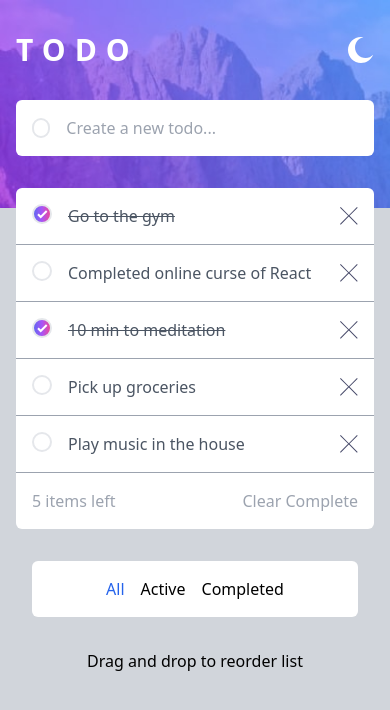
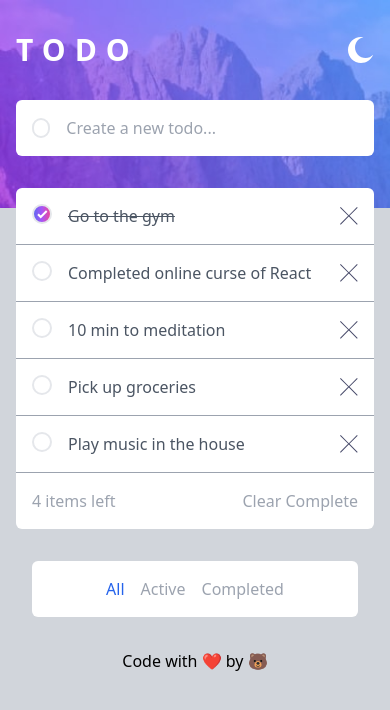
Before and after one commit to Yuniski/Todo-react-tailwild, a React (Vite) app: page / in a window 390 px wide. Shown: the top 710 px of the page. Built offline with nearby package versions, Linux system fonts and the light colour scheme.

Commit message:
breakpoint and Filter

```diff
--- a/components/Header.jsx
+++ b/components/Header.jsx
@@ -2,7 +2,7 @@ import MoonIcon from "../components/icons/MoonIcon";
 
 const Header = () => {
   return (
-    <header className="container mx-auto px-4 pt-8">
+    <header className="container mx-auto px-4 pt-8 md:max-w-xl">
       <div className="flex justify-between">
         <h1 className="uppercase text-white text-3xl font-semibold tracking-[0.3em]">
           Todo
--- a/components/TodoComputed.jsx
+++ b/components/TodoComputed.jsx
@@ -1,8 +1,8 @@
-const TodoComputed = () => {
+const TodoComputed = ({computedItemsLeft, clearCompleted}) => {
   return (
     <section className="py-4 px-4 flex justify-between bg-white rounded-b-md">
-      <span className="text-gray-400">5 items left</span>
-      <button className="text-gray-400">Clear Complete</button>
+      <span className="text-gray-400">{computedItemsLeft} items left</span>
+      <button className="text-gray-400" onClick={clearCompleted}>Clear Complete</button>
     </section>
   );
 };
--- a/components/TodoFilter.jsx
+++ b/components/TodoFilter.jsx
@@ -1,10 +1,37 @@
-const TodoFilter = () => {
+const TodoFilter = ({ changeFilter, filter }) => {
   return (
     <section className="container mx-auto px-4 mt-8">
       <div className="bg-white p-4 rounded-md flex justify-center gap-4">
-        <button className="text-blue-600">All</button>
-        <button className="hover:text-blue-600">Active</button>
-        <button className="hover:text-blue-600">Completed</button>
+        <button
+          className={`${
+            filter === "all"
+              ? "text-blue-600 hover:text-gray-400"
+              : "text-gray-400 hover:text-blue-500 "
+          }`}
+          onClick={() => changeFilter("all")}
+        >
+          All
+        </button>
+        <button
+          className={`${
+            filter === "active"
+              ? "text-blue-600 hover:text-gray-400"
+              : "text-gray-400 hover:text-blue-500 "
+          }`}
+          onClick={() => changeFilter("active")}
+        >
+          Active
+        </button>
+        <button
+          className={`${
+            filter === "completed"
+              ? "text-blue-600 hover:text-gray-400"
+              : "text-gray-400 hover:text-blue-500 "
+          }`}
+          onClick={() => changeFilter("completed")}
+        >
+          Completed
+        </button>
       </div>
     </section>
   );
--- a/index.html
+++ b/index.html
@@ -4,7 +4,7 @@
     <meta charset="UTF-8" />
     <link rel="icon" type="image/svg+xml" href="/vite.svg" />
     <meta name="viewport" content="width=device-width, initial-scale=1.0" />
-    <title>Vite + React</title>
+    <title>ToDo App</title>
   </head>
   <body>
     <div id="root"></div>
--- a/src/App.jsx
+++ b/src/App.jsx
@@ -8,7 +8,7 @@ import TodoList from "../components/TodoList";
 const initialStateTodos = [
   { id: 1, title: "Go to the gym", completed: true },
   { id: 2, title: "Completed online curse of React", completed: false },
-  { id: 3, title: "10 min to meditation", completed: true },
+  { id: 3, title: "10 min to meditation", completed: false },
   { id: 4, title: "Pick up groceries", completed: false },
   { id: 5, title: "Play music in the house", completed: false },
 ];
@@ -38,25 +38,50 @@ function App() {
     );
   };
 
+  const computedItemsLeft = todos.filter((todo) => !todo.completed).length;
+
+  const clearCompleted = () => {
+    setTodos(todos.filter ((todo) => !todo.completed));
+  };
+
+  const [filter, setFilter] = useState("all");
+
+  const changeFilter = (filter) => setFilter(filter)
+
+  const filteredTodos = () => {
+    switch (filter) {
+      case "all":
+        return todos;
+      case "active":
+        return todos.filter((todo) => !todo.completed);
+      case "completed":
+        return todos.filter ((todo) => todo.completed);
+        default:
+          return todos;
+    }
+  }
+
   return (
     <div
-      className="bg-[url('./assets/images/bg-mobile-light.jpg')]
-    bg-no-repeat bg-contain bg-gray-300 min-h-screen"
+      className="bg-[url('./assets/images/bg-mobile-light.jpg')] transition-all duration-1000 bg-no-repeat bg-contain bg-gray-300 min-h-screen md:bg-[url('./assets/images/bg-desktop-light.jpg')] "
     >
       <Header />
 
-      <main className="container mx-auto px-4 mt-8">
+      <main className="container mx-auto px-4 mt-8 md:max-w-xl">
         <TodoCreate createTodo={createTodo} />
         <TodoList
-          todos={todos}
+          todos={filteredTodos()}
           removeTodo={removeTodo}
           updateTodo={updateTodo}
         />
-        <TodoComputed />
-        <TodoFilter />
+        <TodoComputed
+        computedItemsLeft={computedItemsLeft}
+        clearCompleted={clearCompleted}
+        />
+        <TodoFilter changeFilter={changeFilter} filter={filter}/>
       </main>
 
-      <p className="text-center mt-8">Drag and drop to reorder list</p>
+      <p className="text-center mt-8">Code with ❤ by 🐻</p>
     </div>
   );
 }
```
